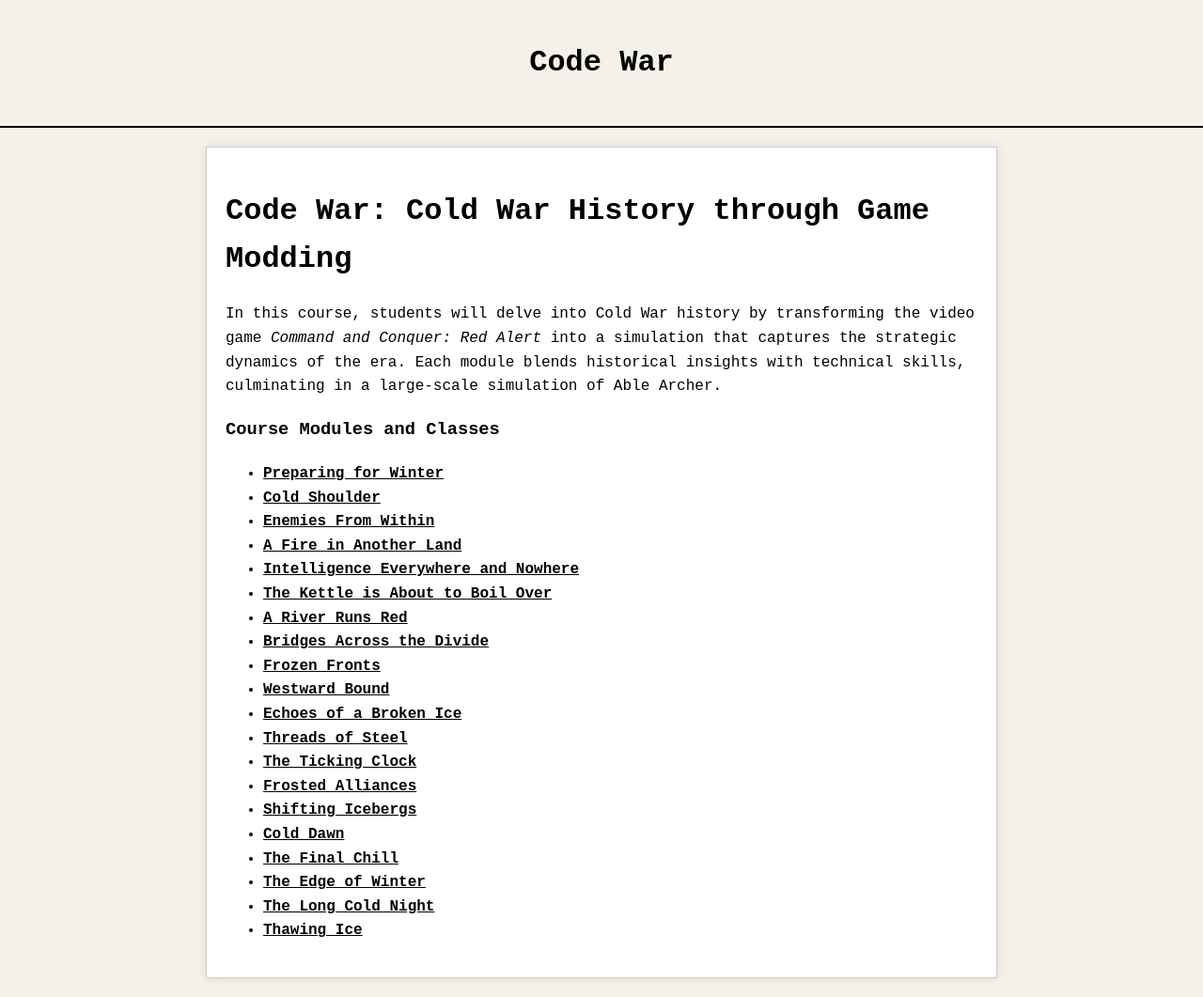
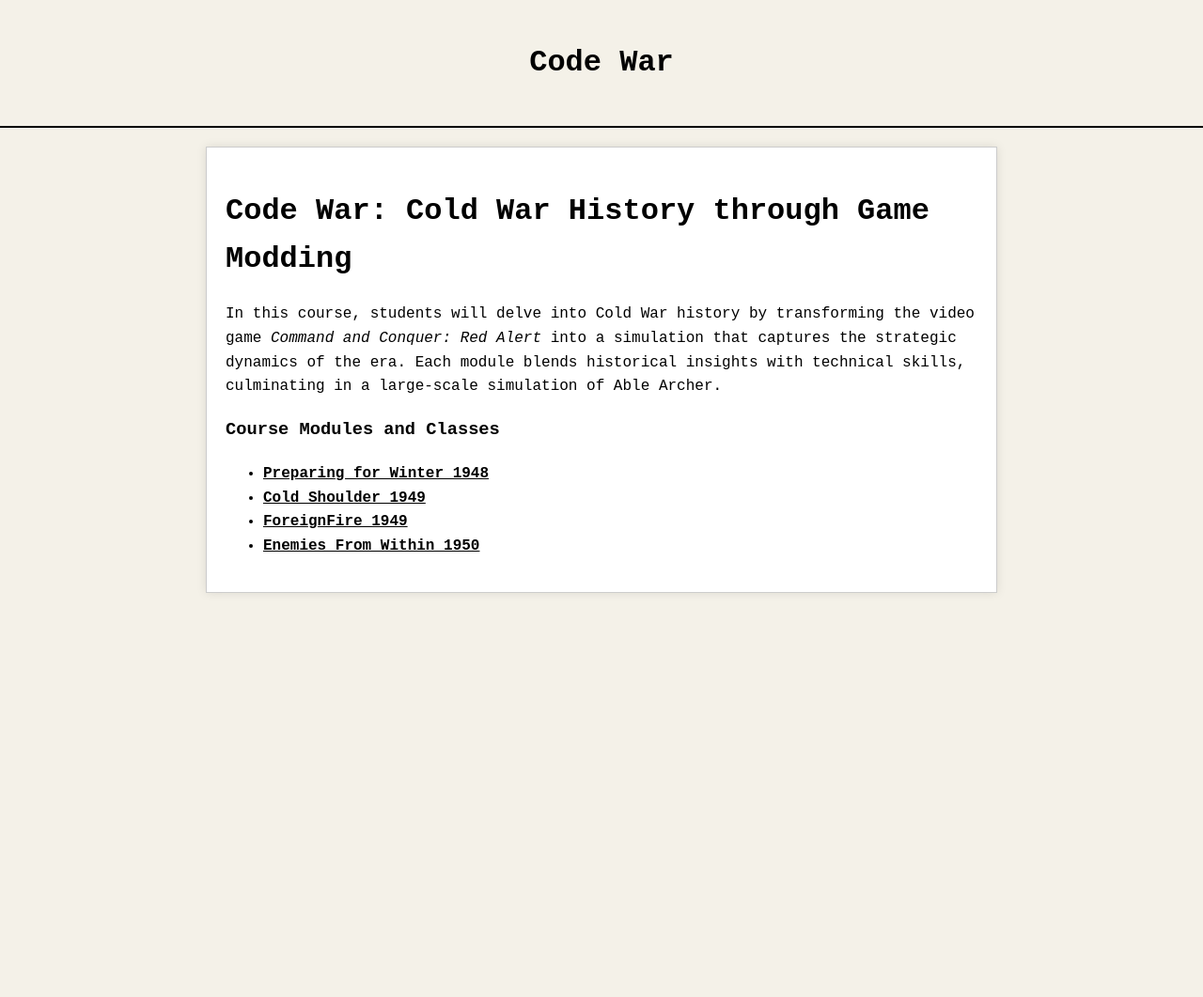
Before and after one commit to jboyce1/CodeWar, a Jekyll site: the page built from index.markdown, in a window 1280 px wide. Shown: the whole page at 94% size. Built offline with Jekyll 4.4.1, drawn with Linux system fonts in a browser that asks for light colours; after the commit the page ends 900 px from its top, so only the background shows below that.

Commit message:
Update index.markdown

```diff
--- a/index.markdown
+++ b/index.markdown
@@ -12,23 +12,7 @@ In this course, students will delve into Cold War history by transforming the vi
 
 ### Course Modules and Classes
 
-- [Preparing for Winter](./classes/PreparingForWinter)
-- [Cold Shoulder](./classes/ColdShoulder)
-- [Enemies From Within](./classes/EnemiesFromWithin)
-- [A Fire in Another Land](./AFireInAnotherLand)
-- [Intelligence Everywhere and Nowhere](./IntelligenceEverywhereAndNowhere)
-- [The Kettle is About to Boil Over](./TheKettleIsAboutToBoilOver)
-- [A River Runs Red](./ARiverRunsRed)
-- [Bridges Across the Divide](./BridgesAcrossTheDivide)
-- [Frozen Fronts](./FrozenFronts)
-- [Westward Bound](./WestwardBound)
-- [Echoes of a Broken Ice](./EchoesOfABrokenIce)
-- [Threads of Steel](./ThreadsOfSteel)
-- [The Ticking Clock](./TheTickingClock)
-- [Frosted Alliances](./FrostedAlliances)
-- [Shifting Icebergs](./ShiftingIcebergs)
-- [Cold Dawn](./ColdDawn)
-- [The Final Chill](./TheFinalChill)
-- [The Edge of Winter](./TheEdgeOfWinter)
-- [The Long Cold Night](./TheLongColdNight)
-- [Thawing Ice](./ThawingIce)
+- [Preparing for Winter 1948](./classes/PreparingForWinter)
+- [Cold Shoulder 1949](./classes/ColdShoulder)
+- [ForeignFire 1949](./ForeignFire)
+- [Enemies From Within 1950](./classes/EnemiesFromWithin)
```
